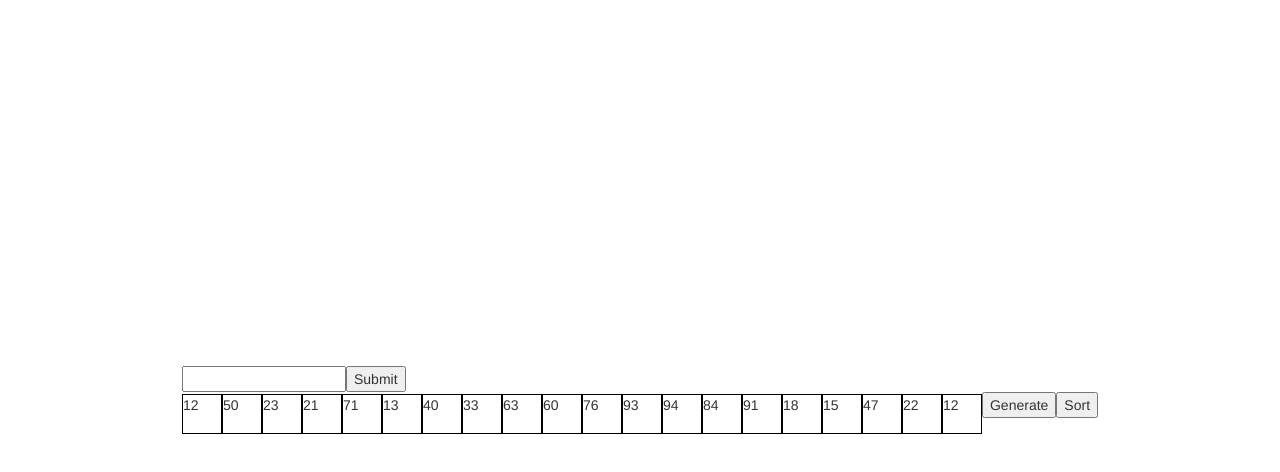
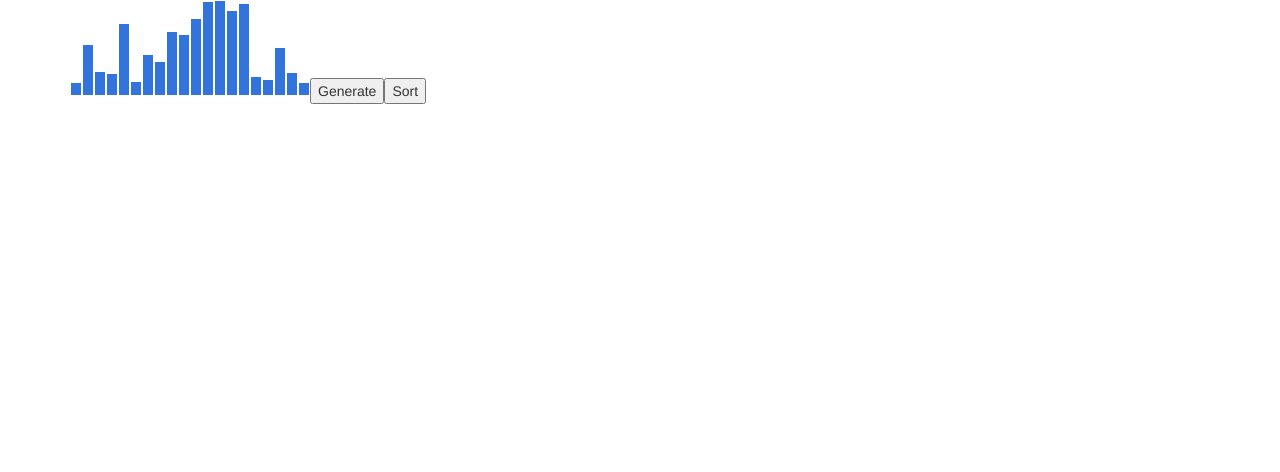
Before and after one commit to jasdang/sorting-visual, a React app: page / in a window 1280 px wide. Both pictures are taken after a click on the button "Generate". Shown: the top 472 px of the page. Built offline with nearby package versions, Linux system fonts and the light colour scheme.

Commit message:
display a graph

```diff
--- a/assets/stylesheets/application.scss
+++ b/assets/stylesheets/application.scss
@@ -5,6 +5,6 @@ body {
 #root {
   height: 100vh;
   display: flex;
-  align-items: center;
+  align-items: top;
   justify-content: center;
 }
--- a/src/components/app.jsx
+++ b/src/components/app.jsx
@@ -1,6 +1,7 @@
 import React, {Component} from 'react';
 import Input from './input';
 import TileList from './tile_list';
+import Bar from './bar';
 import quickSort from './sorting_algorithms';
 class App extends Component {
   constructor(props) {
@@ -27,8 +28,8 @@ class App extends Component {
 
   render() {
     return (
-      <div>
-        <Input updateTiles={this.addTiles} />
+      <div className='container'>
+        {/* <Input updateTiles={this.addTiles} /> */}
         <TileList values={this.state.tiles} />
         <button onClick={this.generateArray}>{'Generate'}</button>
         <button onClick={this.handleClick}>{'Sort'}</button>
--- /dev/null
+++ b/src/components/bar.jsx
@@ -0,0 +1,15 @@
+import React from 'react';
+
+const Bar = (props) => {
+  const styleBar = {
+    display: 'inline-block',
+    // border: '1px solid black',
+    width: '10px',
+    height: `${props.height}px`,
+    backgroundColor: 'rgb(50, 115, 220)',
+    margin: '1px',
+  };
+  return <div style={styleBar}></div>;
+};
+
+export default Bar;
--- a/src/components/tile_list.jsx
+++ b/src/components/tile_list.jsx
@@ -1,9 +1,9 @@
 import React from 'react';
-import Tile from './tile';
+import Bar from './bar';
 
 const TileList = (props) => {
   return props.values.map((value) => {
-    return <Tile value={value} key={Math.floor(Math.random() * 1000)} />;
+    return <Bar height={value} key={Math.floor(Math.random() * 100000000)} />;
   });
 };
 
```
